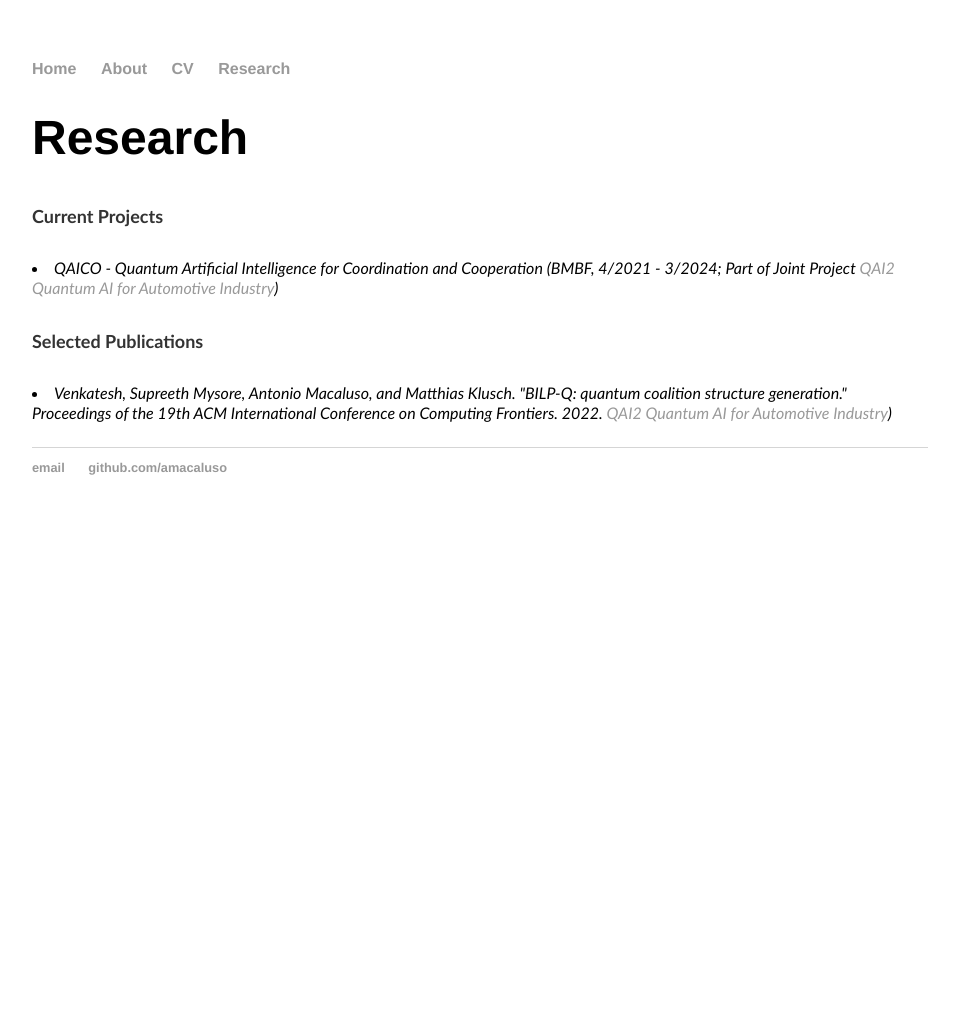
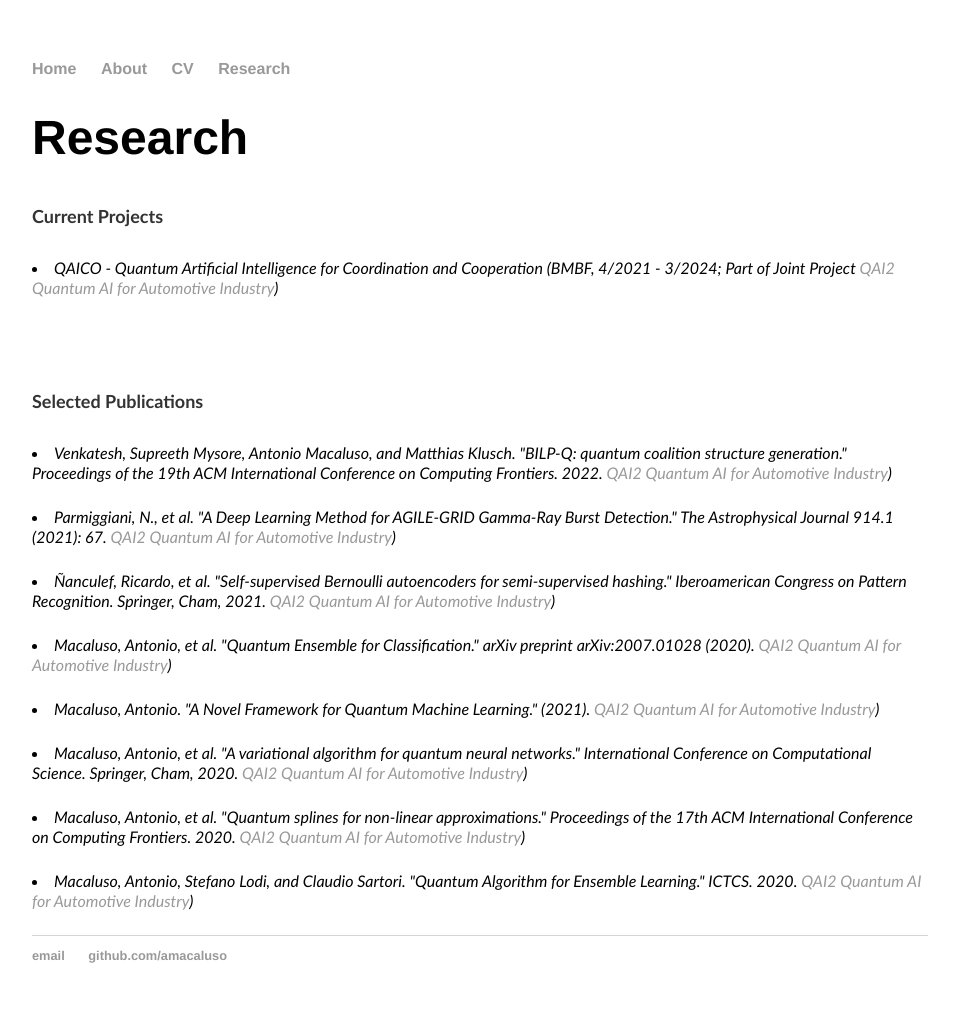
Before and after one commit to amacaluso/amacaluso.github.io, a Jekyll site: the page built from research/research.html, in a window 1280 px wide. Shown: the whole page, without its empty margins (160-1119 px from the left). Built offline with Jekyll 4.4.1, drawn with Linux system fonts in a browser that asks for light colours; before the commit the page ends 900 px from its top, so only the background shows below that.

Commit message:
Update research.html

```diff
--- a/research/research.html
+++ b/research/research.html
@@ -7,7 +7,24 @@ title: Research|Antonio Macaluso
 	<p><b><font face="Trebuchet MS"><font size="4">Current Projects</font></font></b>
 	<p><li><i><font face="Trebuchet MS"><font size="3">QAICO - Quantum Artificial Intelligence for Coordination and Cooperation (BMBF, 4/2021 - 3/2024; Part of Joint Project <a href="https://www.quantentechnologien.de/forschung/foerderung/quanteninformatik-algorithmen-software-anwendungen/qai2.html">QAI2 Quantum AI for Automotive Industry</a>)</font></font></font></font></i></p></p>
 
+	<br></br>
+
 	<p><b><font face="Trebuchet MS"><font size="4">Selected Publications</font></font></b>
 	<p><li><i><font face="Trebuchet MS"><font size="3">Venkatesh, Supreeth Mysore, Antonio Macaluso, and Matthias Klusch. "BILP-Q: quantum coalition structure generation." Proceedings of the 19th ACM International Conference on Computing Frontiers. 2022. <a href="https://www.quantentechnologien.de/forschung/foerderung/quanteninformatik-algorithmen-software-anwendungen/qai2.html">QAI2 Quantum AI for Automotive Industry</a>)</font></font></font></font></i></p></p>
 
+	<p><li><i><font face="Trebuchet MS"><font size="3">Parmiggiani, N., et al. "A Deep Learning Method for AGILE-GRID Gamma-Ray Burst Detection." The Astrophysical Journal 914.1 (2021): 67. <a href="https://www.quantentechnologien.de/forschung/foerderung/quanteninformatik-algorithmen-software-anwendungen/qai2.html">QAI2 Quantum AI for Automotive Industry</a>)</font></font></font></font></i></p></p>
+
+	<p><li><i><font face="Trebuchet MS"><font size="3">Ñanculef, Ricardo, et al. "Self-supervised Bernoulli autoencoders for semi-supervised hashing." Iberoamerican Congress on Pattern Recognition. Springer, Cham, 2021. <a href="https://www.quantentechnologien.de/forschung/foerderung/quanteninformatik-algorithmen-software-anwendungen/qai2.html">QAI2 Quantum AI for Automotive Industry</a>)</font></font></font></font></i></p></p>
+
+	<p><li><i><font face="Trebuchet MS"><font size="3">Macaluso, Antonio, et al. "Quantum Ensemble for Classification." arXiv preprint arXiv:2007.01028 (2020). <a href="https://www.quantentechnologien.de/forschung/foerderung/quanteninformatik-algorithmen-software-anwendungen/qai2.html">QAI2 Quantum AI for Automotive Industry</a>)</font></font></font></font></i></p></p>
+
+	<p><li><i><font face="Trebuchet MS"><font size="3">Macaluso, Antonio. "A Novel Framework for Quantum Machine Learning." (2021). <a href="https://www.quantentechnologien.de/forschung/foerderung/quanteninformatik-algorithmen-software-anwendungen/qai2.html">QAI2 Quantum AI for Automotive Industry</a>)</font></font></font></font></i></p></p>
+
+	<p><li><i><font face="Trebuchet MS"><font size="3">Macaluso, Antonio, et al. "A variational algorithm for quantum neural networks." International Conference on Computational Science. Springer, Cham, 2020. <a href="https://www.quantentechnologien.de/forschung/foerderung/quanteninformatik-algorithmen-software-anwendungen/qai2.html">QAI2 Quantum AI for Automotive Industry</a>)</font></font></font></font></i></p></p>
+
+	<p><li><i><font face="Trebuchet MS"><font size="3">Macaluso, Antonio, et al. "Quantum splines for non-linear approximations." Proceedings of the 17th ACM International Conference on Computing Frontiers. 2020. <a href="https://www.quantentechnologien.de/forschung/foerderung/quanteninformatik-algorithmen-software-anwendungen/qai2.html">QAI2 Quantum AI for Automotive Industry</a>)</font></font></font></font></i></p></p>
+
+	<p><li><i><font face="Trebuchet MS"><font size="3">Macaluso, Antonio, Stefano Lodi, and Claudio Sartori. "Quantum Algorithm for Ensemble Learning." ICTCS. 2020. <a href="https://www.quantentechnologien.de/forschung/foerderung/quanteninformatik-algorithmen-software-anwendungen/qai2.html">QAI2 Quantum AI for Automotive Industry</a>)</font></font></font></font></i></p></p>
+
+
 </div><!-- /.blurb -->
```
